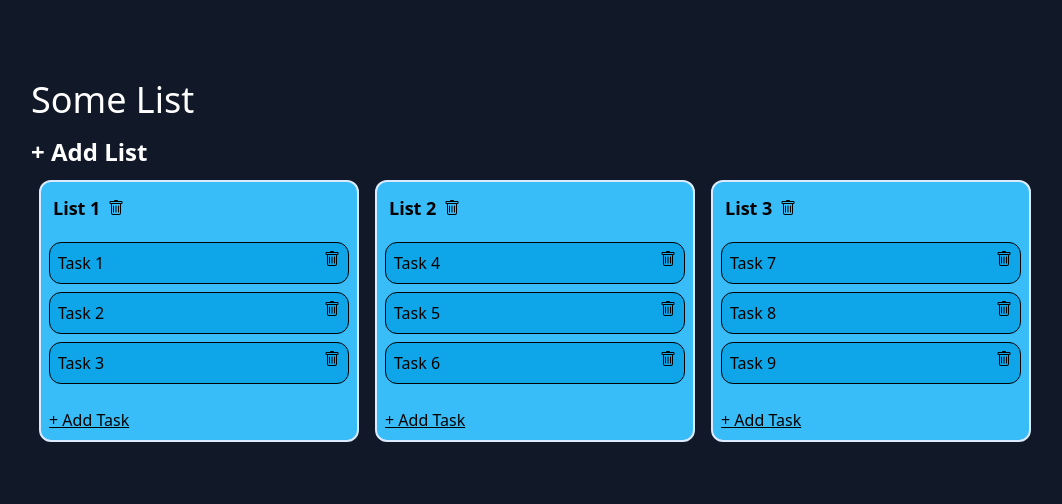
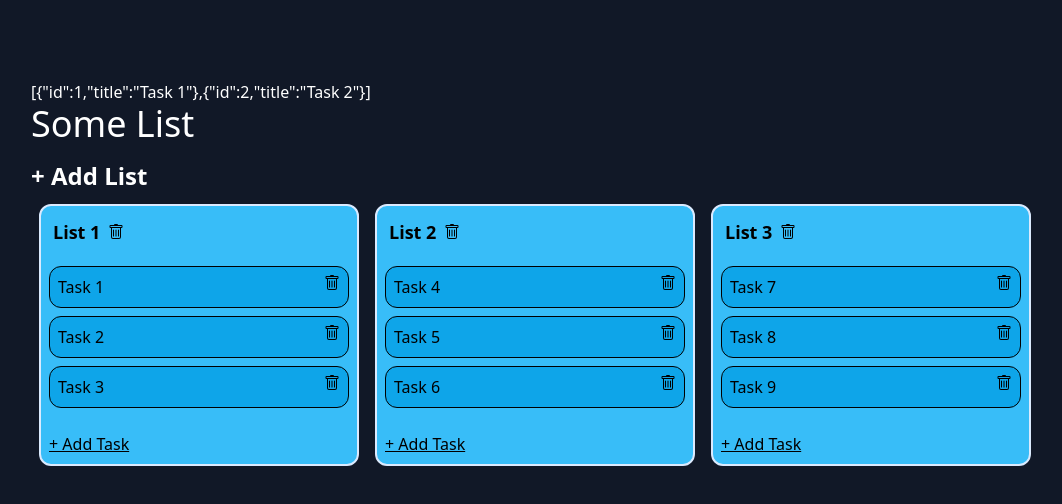
Before and after one commit to festeh/svelte_list_app, a SvelteKit app: page /task_manager in a window 1280 px wide. Shown: the top 504 px of the page, without its empty margins (49-1111 px from the left). Built offline with nearby package versions, Linux system fonts and the light colour scheme.

Commit message:
stores + update task

```diff
--- a/src/components/Editable.svelte
+++ b/src/components/Editable.svelte
@@ -1,18 +1,22 @@
 <script>
+	import { createEventDispatcher } from "svelte";
+	let dispatch = createEventDispatcher();
 	let isEditing = false;
-  export let defaultValue;
-  let value = defaultValue;
+	export let value;
 </script>
 
 {#if isEditing}
 	<div class="flex-it">
 		<textarea bind:value></textarea>
-    <div>
-    {value}
-    </div>
+		<div>
+			{value}
+		</div>
 		<button
 			class="flex underline"
-			on:click={() => (isEditing = false)}
+			on:click={() => {
+				isEditing = false;
+				dispatch("updated", value);
+			}}
 		>
 			Save
 		</button>
--- a/src/components/TaskListItem.svelte
+++ b/src/components/TaskListItem.svelte
@@ -3,16 +3,18 @@
 	import Editable from "./Editable.svelte";
 
 	export let task;
-
 </script>
 
 <div class="flex-it border border-solid rounded-xl cursor-grab bg-sky-500 p-2 mb-2">
-	<Editable defaultValue={task.text}>
-  <div class="flex-it flex-row items-start">
-		<div class="flex flex-1">{task.text}</div>
-		<div class="flex items-center hover:text-red-600">
-			<TrashBin />
+	<Editable
+		value={task.text}
+		on:updated={(event) => (task.text = event.detail)}
+	>
+		<div class="flex-it flex-row items-start">
+			<div class="flex flex-1">{task.text}</div>
+			<div class="flex items-center hover:text-red-600">
+				<TrashBin />
+			</div>
 		</div>
-  </div>
 	</Editable>
 </div>
--- a/src/routes/task_manager/+page.svelte
+++ b/src/routes/task_manager/+page.svelte
@@ -1,44 +1,59 @@
 <script>
-	import AddListButton from '../../components/AddListButton.svelte';
-	import TaskList from '../../components/TaskList.svelte';
+	import AddListButton from "../../components/AddListButton.svelte";
+	import TaskList from "../../components/TaskList.svelte";
 
 	const taskList = [
 		{
-			id: 'l-1',
-			text: 'List 1',
+			id: "l-1",
+			text: "List 1",
 			items: [
-				{ id: 't-1', text: 'Task 1' },
-				{ id: 't-2', text: 'Task 2' },
-				{ id: 't-3', text: 'Task 3' }
+				{ id: "t-1", text: "Task 1" },
+				{ id: "t-2", text: "Task 2" },
+				{ id: "t-3", text: "Task 3" }
 			]
 		},
 		{
-			id: 'l-2',
-			text: 'List 2',
+			id: "l-2",
+			text: "List 2",
 			items: [
-				{ id: 't-4', text: 'Task 4' },
-				{ id: 't-5', text: 'Task 5' },
-				{ id: 't-6', text: 'Task 6' }
+				{ id: "t-4", text: "Task 4" },
+				{ id: "t-5", text: "Task 5" },
+				{ id: "t-6", text: "Task 6" }
 			]
 		},
 		{
-			id: 'l-3',
-			text: 'List 3',
+			id: "l-3",
+			text: "List 3",
 			items: [
-				{ id: 't-7', text: 'Task 7' },
-				{ id: 't-8', text: 'Task 8' },
-				{ id: 't-9', text: 'Task 9' }
+				{ id: "t-7", text: "Task 7" },
+				{ id: "t-8", text: "Task 8" },
+				{ id: "t-9", text: "Task 9" }
 			]
 		}
 	];
+
+	let _taskList = [];
+
+	import { tasksStore } from "../../stores/tasks.js";
+
+	tasksStore.subscribe((value) => {
+		_taskList = value;
+	});
 </script>
 
 <div class="p-10 h-full">
+	<div class="text-white">
+		{JSON.stringify(_taskList)}
+	</div>
+
 	<div class="text-white text-4xl mb-4">Some List</div>
 	<AddListButton />
 	<div class="flex-it flex-row">
 		{#each taskList as item (item.id)}
-			<TaskList name={item.text} items={item.items} />
+			<TaskList
+				name={item.text}
+				items={item.items}
+			/>
 		{/each}
 	</div>
 </div>
--- /dev/null
+++ b/src/stores/tasks.js
@@ -0,0 +1,20 @@
+import { writable } from 'svelte/store';
+
+function createTasks() {
+  const store = writable([]);
+  setTimeout(() => {
+    store.set([
+      { id: 1, title: 'Task 1' },
+      { id: 2, title: 'Task 2' }
+    ]);
+  }, 1000);
+  return store;
+  // return {
+  //   subscribe,
+  //   add: (task) => update(tasks => [...tasks, task]),
+  //   remove: (task) => update(tasks => tasks.filter(t => t.id !== task.id)),
+  //   reset: () => set([])
+  // };
+}
+
+export const tasksStore = createTasks();
```
